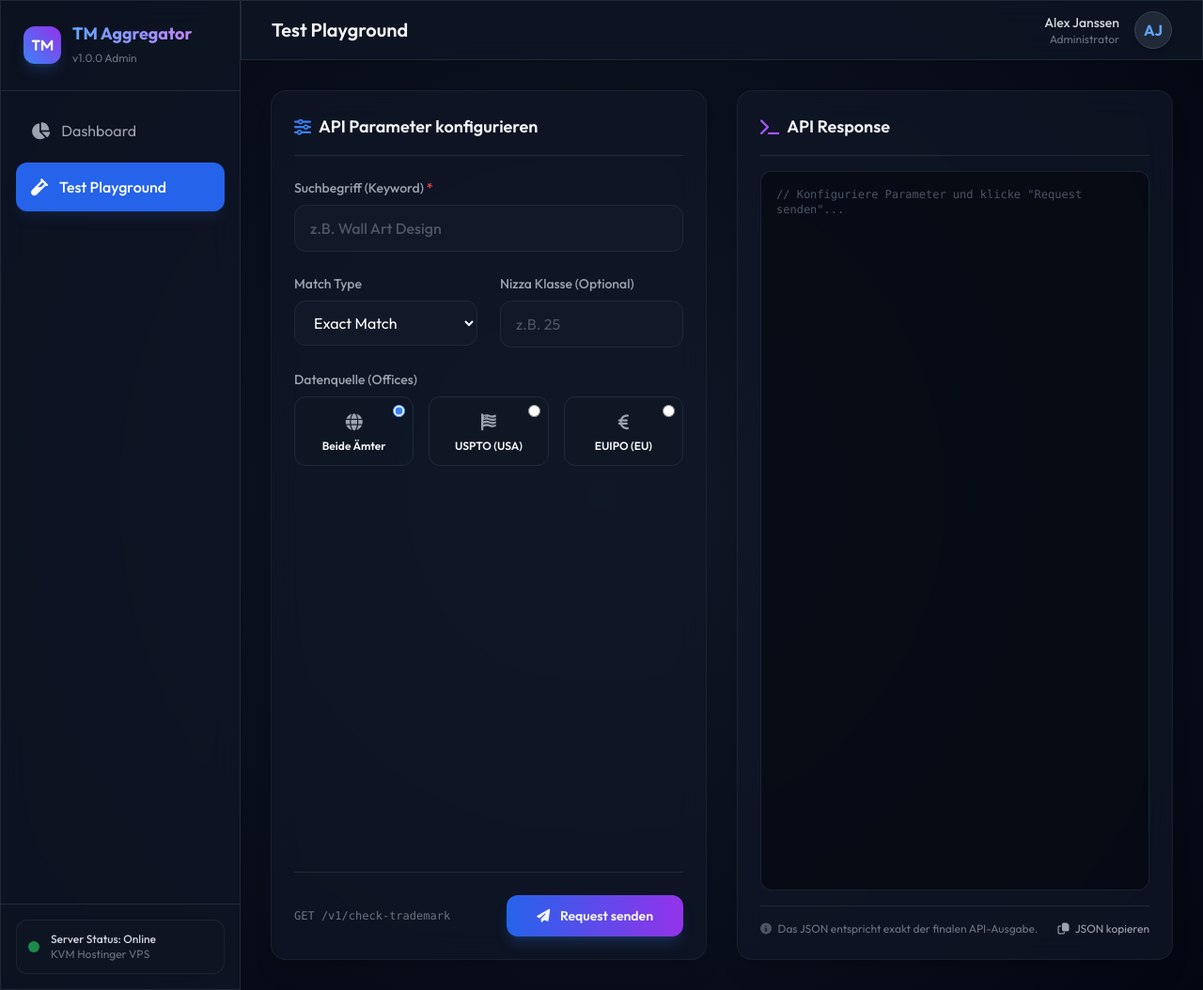
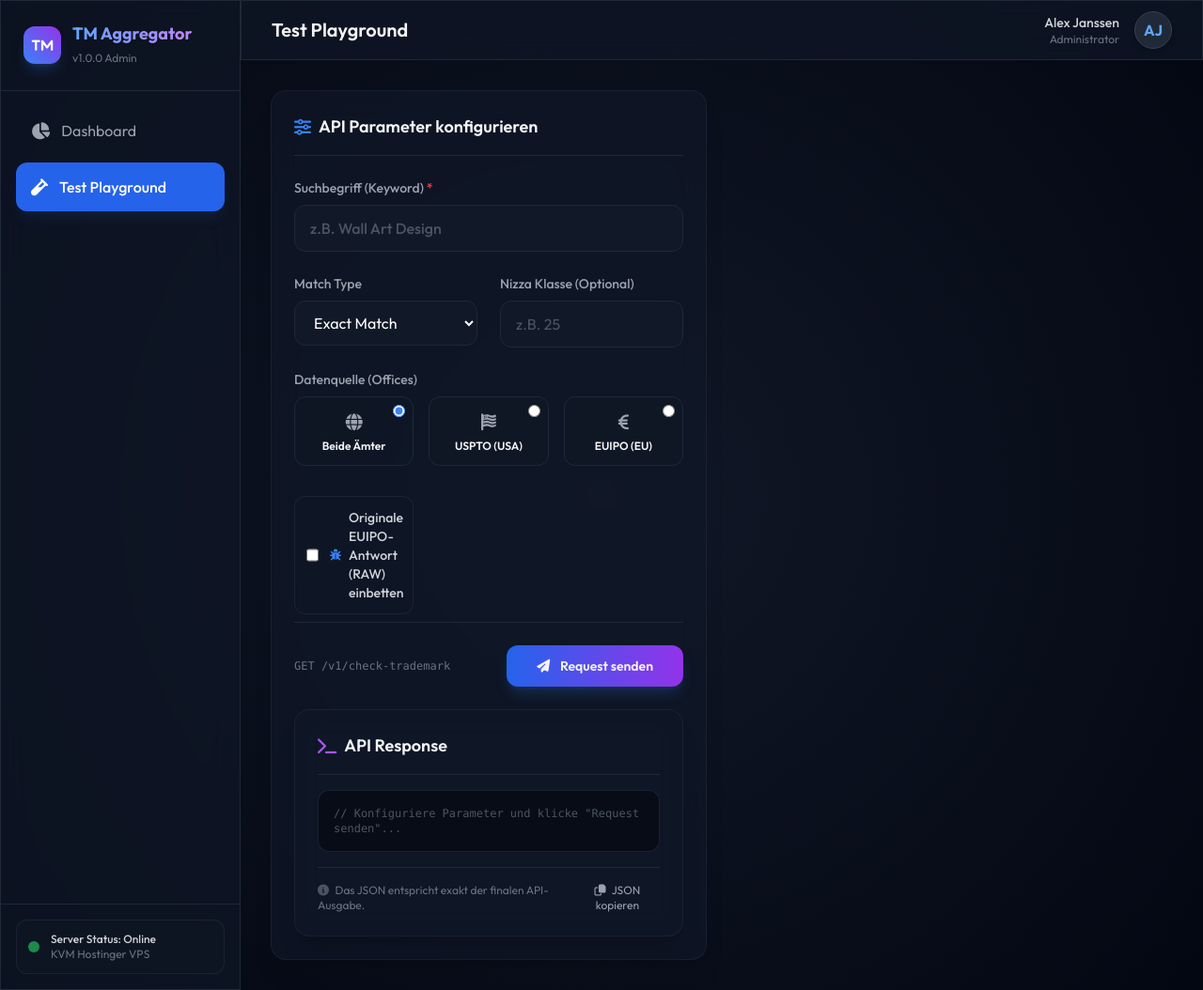
Before and after one commit to aljan92/trademark-api, a FastAPI app: template app/templates/playground.html in a window 1280 px wide. Shown: the whole page at 94% size. Run offline with FastAPI, Linux system fonts and the light colour scheme; the template is opened without the code that fills it, so the values that code supplies are empty; some libraries are stand-ins or nearby versions.

Commit message:
feat: add option to include raw EUIPO responses in playground/API for debugging

```diff
--- a/app/euipo_client.py
+++ b/app/euipo_client.py
@@ -47,7 +47,7 @@
         logger.error(f"Error fetching EUIPO access token: {str(e)}")
         return None
 
-async def query_euipo_live(keyword: str, nice_class: int = None, match_type: str = "exact"):
+async def query_euipo_live(keyword: str, nice_class: int = None, match_type: str = "exact", return_raw: bool = False):
     """Query the EUIPO Trade Mark Search API with rate limiting and serialization."""
     async with euipo_lock:
         # Rate limit safety sleep
@@ -56,7 +56,10 @@
         token = get_access_token()
         if not token:
             logger.info(f"Using mock EUIPO data for keyword: '{keyword}' (No credentials provided)")
-            return mock_euipo_response(keyword, nice_class, match_type)
+            mock_data = mock_euipo_response(keyword, nice_class, match_type)
+            if return_raw:
+                return mock_data, {"source": "mock_fallback_no_token", "trademarks": mock_data}
+            return mock_data
 
         headers = {
             "Authorization": f"Bearer {token}",
@@ -102,8 +105,14 @@
                         pass
 
                 if response.status_code == 200:
-                    return parse_euipo_response(response.json(), keyword)
+                    raw_data = response.json()
+                    parsed_data = parse_euipo_response(raw_data, keyword)
+                    if return_raw:
+                        return parsed_data, raw_data
+                    return parsed_data
                 elif response.status_code == 404:
+                    if return_raw:
+                        return [], {"source": "euipo_api", "status_code": 404, "message": "No trademarks found"}
                     return []
                 elif response.status_code == 429:
                     retry_after_str = response.headers.get("Retry-After")
@@ -118,16 +127,25 @@
                     continue
                 else:
                     logger.error(f"EUIPO API error: {response.status_code} - {response.text}")
-                    return mock_euipo_response(keyword, nice_class, match_type)
+                    mock_data = mock_euipo_response(keyword, nice_class, match_type)
+                    if return_raw:
+                        return mock_data, {"source": "mock_fallback_api_error", "status_code": response.status_code, "error": response.text, "trademarks": mock_data}
+                    return mock_data
             except Exception as e:
                 logger.error(f"Connection to EUIPO failed on attempt {attempt}: {str(e)}")
                 if attempt < max_retries:
                     await asyncio.sleep(1)
                 else:
-                    return mock_euipo_response(keyword, nice_class, match_type)
+                    mock_data = mock_euipo_response(keyword, nice_class, match_type)
+                    if return_raw:
+                        return mock_data, {"source": "mock_fallback_connection_failed", "error": str(e), "trademarks": mock_data}
+                    return mock_data
 
         logger.warning(f"All {max_retries} attempts failed to query EUIPO. Falling back to mock data.")
-        return mock_euipo_response(keyword, nice_class, match_type)
+        mock_data = mock_euipo_response(keyword, nice_class, match_type)
+        if return_raw:
+            return mock_data, {"source": "mock_fallback_attempts_exhausted", "trademarks": mock_data}
+        return mock_data
 
 def parse_euipo_response(json_data, keyword):
     """Parse EUIPO API JSON structure into our standardized format."""
--- a/app/main.py
+++ b/app/main.py
@@ -133,11 +133,13 @@
     match_type: str = Query("exact", description="exact or phrase"),
     nice_class: int = Query(None, description="Optional Nice class filter"),
     office: str = Query("both", description="uspto, euipo, or both"),
+    include_raw: bool = Query(False, description="Include raw responses for debug"),
     db: Session = Depends(get_db)
 ):
     office = office.lower()
     details = []
     cache_hit = False
+    raw_euipo = None
 
     # 1. USPTO Search (Local Mirror)
     if office in ("both", "uspto"):
@@ -181,11 +183,20 @@
             # Cache Hit!
             euipo_results = json.loads(cache_entry.data)
             cache_hit = True
+            if include_raw:
+                raw_euipo = {
+                    "source": "cache",
+                    "cached_at": cache_entry.last_updated.strftime("%Y-%m-%dT%H:%M:%SZ"),
+                    "trademarks": euipo_results
+                }
         else:
             # Cache Miss / Expired -> Query Live API
             # Note: We query the live API without nice_class filter to cache all classes for this keyword
             try:
-                euipo_results = await query_euipo_live(keyword, match_type=match_type)
+                if include_raw:
+                    euipo_results, raw_euipo = await query_euipo_live(keyword, match_type=match_type, return_raw=True)
+                else:
+                    euipo_results = await query_euipo_live(keyword, match_type=match_type, return_raw=False)
 
                 # Update Cache
                 if cache_entry:
@@ -207,6 +218,12 @@
                 if cache_entry:
                     euipo_results = json.loads(cache_entry.data)
                     cache_hit = True
+                    if include_raw:
+                        raw_euipo = {
+                            "source": "cache_fallback_due_to_error",
+                            "error": str(e),
+                            "trademarks": euipo_results
+                        }
                 else:
                     raise e
 
@@ -230,7 +247,7 @@
     db.add(stat_entry)
     db.commit()
 
-    return {
+    response_body = {
         "meta": {
             "timestamp": datetime.utcnow().strftime("%Y-%m-%dT%H:%M:%SZ"),
             "status_code": 200,
@@ -248,3 +265,8 @@
         },
         "details": details
     }
+
+    if include_raw:
+        response_body["raw_euipo_response"] = raw_euipo
+
+    return response_body
--- a/app/templates/playground.html
+++ b/app/templates/playground.html
@@ -153,7 +153,13 @@
                                 <i class="fa-solid fa-euro-sign text-lg mb-1 text-gray-400"></i>
                                 <span class="text-xs font-semibold">EUIPO (EU)</span>
                             </label>
-                        </div>
+                    <!-- Include Raw Checkbox -->
+                    <div class="flex items-center gap-3 bg-gray-900/40 p-3 rounded-xl border border-gray-800/80 mt-4">
+                        <input type="checkbox" id="include_raw" class="h-4 w-4 rounded border-gray-800 bg-gray-900 text-blue-600 focus:ring-blue-500 accent-blue-500 cursor-pointer">
+                        <label for="include_raw" class="text-sm text-gray-300 font-medium cursor-pointer selection:bg-transparent flex items-center gap-2">
+                            <i class="fa-solid fa-bug text-xs text-blue-500"></i>
+                            Originale EUIPO-Antwort (RAW) einbetten
+                        </label>
                     </div>
                 </div>
 
@@ -211,6 +217,7 @@
             const matchType = document.getElementById('match_type').value;
             const niceClass = document.getElementById('nice_class').value;
             const office = document.querySelector('input[name="office"]:checked').value;
+            const includeRaw = document.getElementById('include_raw').checked;
             const btn = document.getElementById('send-btn');
             const jsonWindow = document.getElementById('json-window');
             const statusBadge = document.getElementById('response-status');
@@ -234,6 +241,9 @@
             let url = `/v1/check-trademark?keyword=${encodeURIComponent(keyword)}&match_type=${matchType}&office=${office}`;
             if (niceClass) {
                 url += `&nice_class=${niceClass}`;
+            }
+            if (includeRaw) {
+                url += `&include_raw=true`;
             }
 
             try {
```
